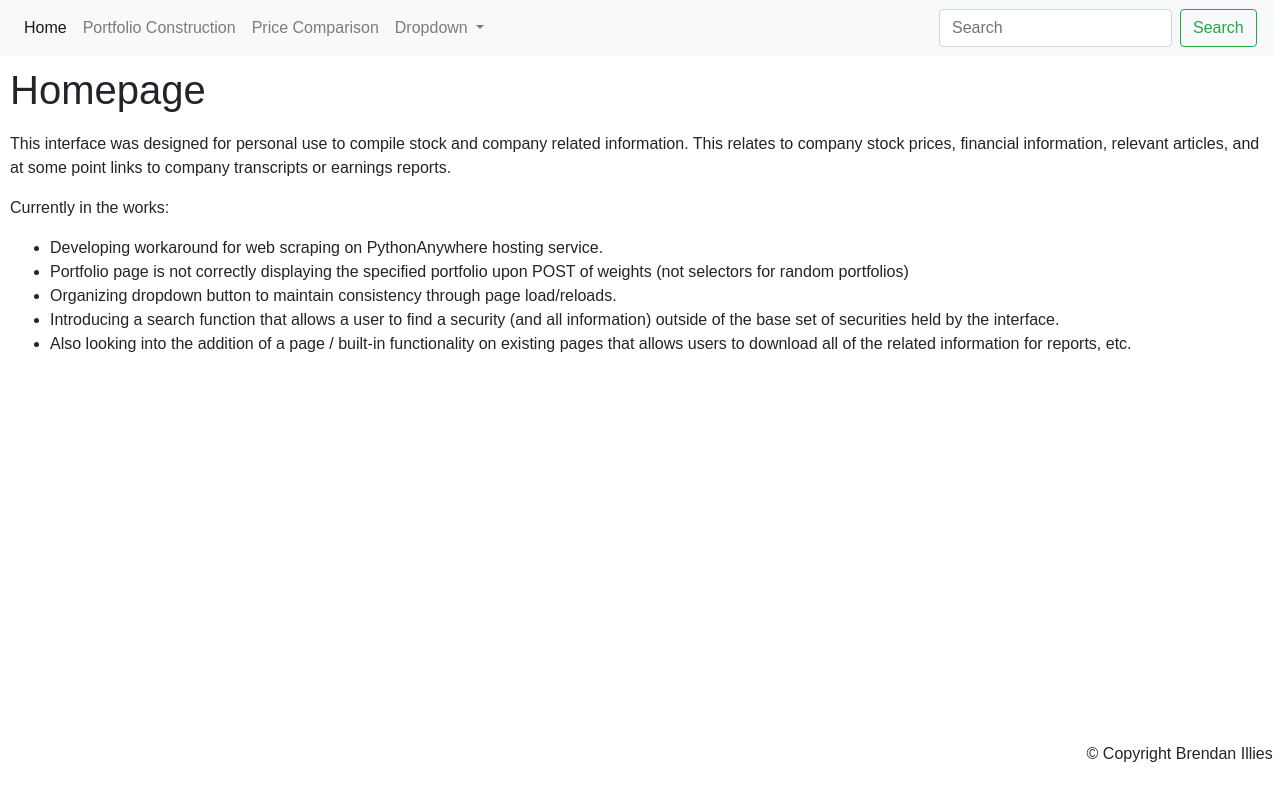
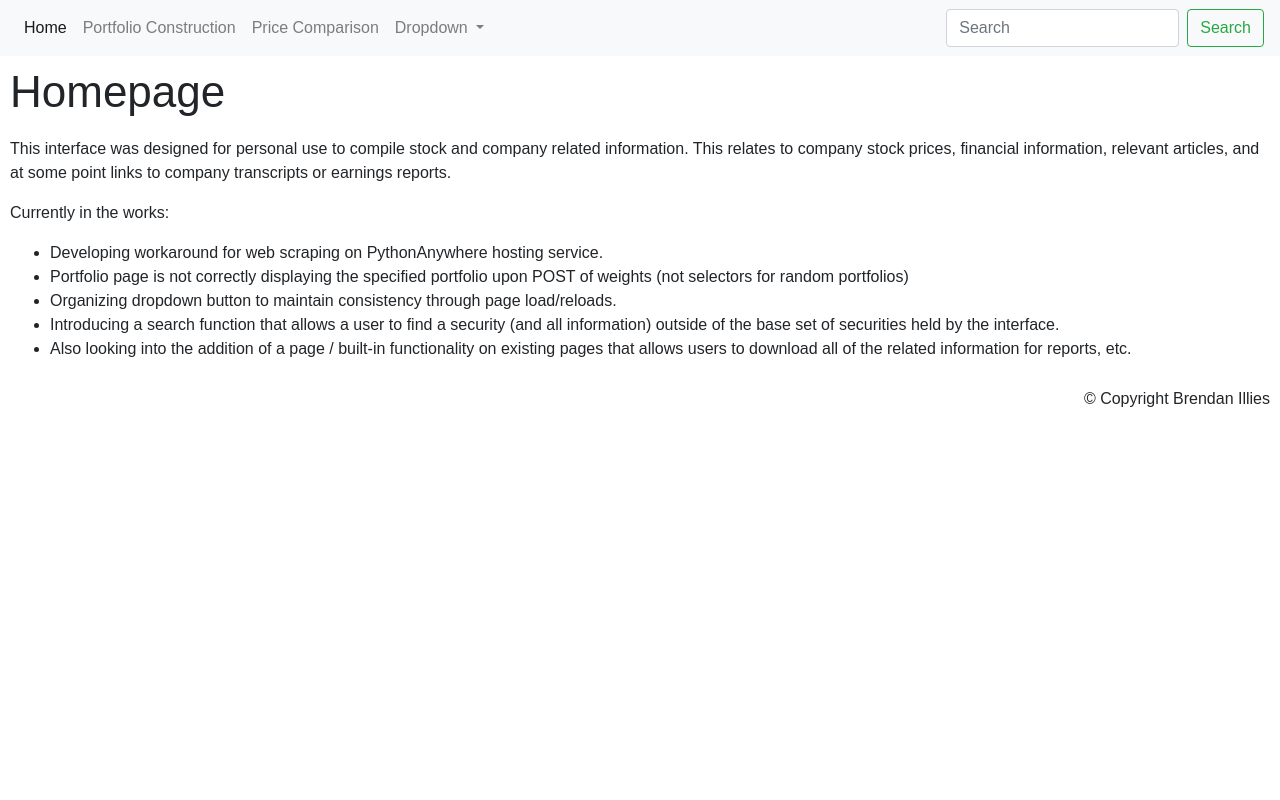
Before and after one commit to billies9/Web-Project, a Flask app: page / in a window 1280 px wide. Run offline with Flask 2, Linux system fonts and the light colour scheme; parts of the project's set-up code (start-up, migrations or seed data) failed here and were passed over; some libraries are stand-ins or nearby versions.

Commit message:
Update templates / styles

```diff
--- a/static/styles/base_style.css
+++ b/static/styles/base_style.css
@@ -11,18 +11,24 @@ html {
 }
 body {
   display: grid;
-  grid-template-columns: repeat(12, 8.33vw);
-  grid-template-rows: repeat(2, auto) 75vh auto; /* Nav Header Main Footer */
+  grid-template-columns: repeat(auto-fill, minmax(80px, 1fr));
+  grid-template-rows: repeat(4, auto); /* Nav Header Main Footer*/
   grid-gap: 10px;
 }
 nav {
-  grid-column: span 11;
+  grid-column: 1/-1;
   grid-row: 1/2;
 }
 header {
-  grid-column: span 4;
+  grid-column: 1/-1;
   grid-row: 2/3;
   text-align: left;
+}
+h1 {
+  font-size: calc(1.25em + 1.25vw + 1vh);
+}
+.content {
+  margin-bottom: 0;
 }
 .alert {
   grid-column: 3/9;
@@ -44,78 +50,22 @@ header {
   transition: 0.3s;
 }
  main {
-  grid-column: 1/12;
+  grid-column: 1/-1;
   grid-row: 3/4;
 }
 footer {
-  grid-column: 1/12;
+  grid-column: 1/-1;
   grid-row: 4;
   text-align: right;
 }
 header, main, footer {
-  margin-left: 10px;
+  margin: 0 10px;
 }
-/*
-body {
-
-  background-color: lightslategrey;
-  font-family: sans-serif;
-  font-size: 100%;
-  width: 95%;
-}
-.dropdown-menu {
-  white-space: nowrap;
-}
-a {
-  text-decoration: none !important;
-  color: #000;
+@media screen only and (max-width: 800px) {
 
 }
-a:hover, a:focus {
-  color: pink;
+@media only screen and (max-width: 624px) {
+  body {
+    grid-template-rows: repeat(4, auto);
+  }
 }
-
-h1 {
-  padding-left:10px;
-  margin-left: 3px;
-}
-form {
-  margin-bottom: 5px;
-}
-.security_list {
-  float: left;
-  margin-right: 10px;
-  cursor: pointer;
-}
-p {
-  margin-right: 10em;
-}
-.alert {
-  padding: 20px;
-  background-color: #f44336;
-  color: white;
-  opacity: 1;
-  transition: opacity 0.6s;
-  margin-bottom: 15px;
-}
-.alert.success {background-color: #4CAF50;}
-.alert.info {background-color: #2196F3;}
-.alert.warning {background-color: #ff9800;}
-.closebtn {
-  margin-left: 15px;
-  color: white;
-  font-weight: bold;
-  float: right;
-  font-size: 22px;
-  line-height: 20px;
-  cursor: pointer;
-  transition: 0.3s;
-}
-.closebtn:hover {
-  color: black;
-}
-footer {
-  text-align: right;
-  opacity: .5;
-  clear: both;
-}  */
--- a/templates/index.html
+++ b/templates/index.html
@@ -9,31 +9,31 @@
 {% endblock %}
 
 {% block content %} <!--Matching block statement names (content) knows to combine here-->
-  <p>
+  <p class='summary'>
     This interface was designed for personal use to compile stock and company related information. This relates to company stock prices, financial information, relevant articles,
     and at some point links to company transcripts or earnings reports.
   </p>
   <p>
     Currently in the works:
-    <ul>
+    <ul class='works'>
       <li>
-        Developing workaround for web scraping on PythonAnywhere hosting service.
+        <p class='content'>Developing workaround for web scraping on PythonAnywhere hosting service.</p>
       </li>
       <li>
-        Portfolio page is not correctly displaying the specified portfolio upon POST of weights (not selectors for random portfolios)
+        <p class='content'>Portfolio page is not correctly displaying the specified portfolio upon POST of weights (not selectors for random portfolios)</p>
       </li>
       <li>
-        Organizing dropdown button to maintain consistency through page load/reloads.
+        <p class='content'>  Organizing dropdown button to maintain consistency through page load/reloads.</p>
       </li>
       <li>
-        Introducing a search function that allows a user to find a security (and all information) outside of the base set of securities held by the interface.
+        <p class='content'>Introducing a search function that allows a user to find a security (and all information) outside of the base set of securities held by the interface.</p>
       </li>
       <!-- <li>
         Dealing with InsecureRequestWarning handled by urllib3 - looking at documentation for solution besides disabling warnings. C:\Users\billies9\Anaconda3\lib\site-packages\urllib3\connectionpool.py:847: InsecureRequestWarning: Unverified HTTPS request is being made. Adding certificate verification is strongly advised. See: https://urllib3.readthedocs.io/en/latest/advanced-usage.html#ssl-warnings
   InsecureRequestWarning)
       </li> -->
       <li>
-        Also looking into the addition of a page / built-in functionality on existing pages that allows users to download all of the related information for reports, etc.
+        <p class='content'>Also looking into the addition of a page / built-in functionality on existing pages that allows users to download all of the related information for reports, etc.</p>
       </li>
     </ul>
   </p>
```
